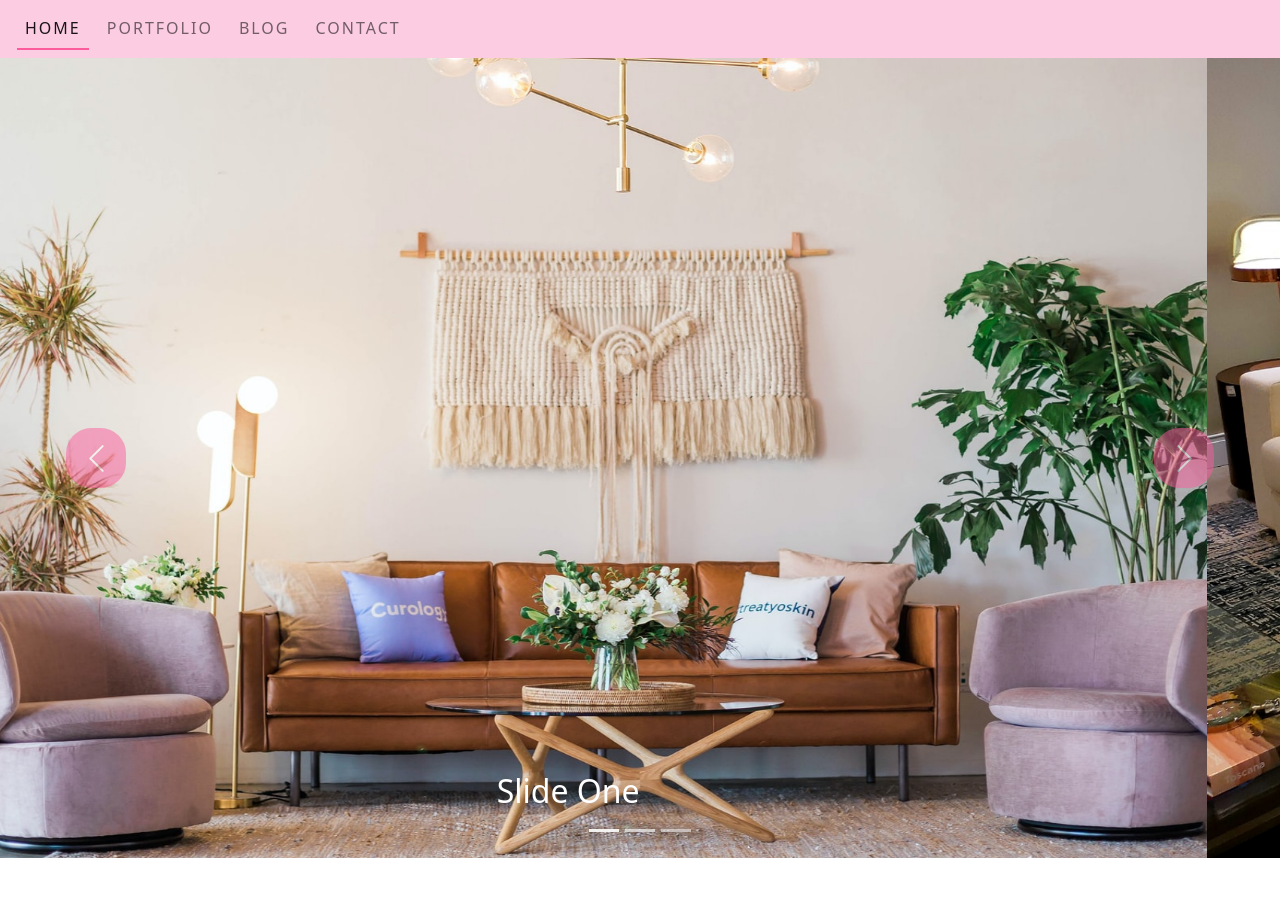
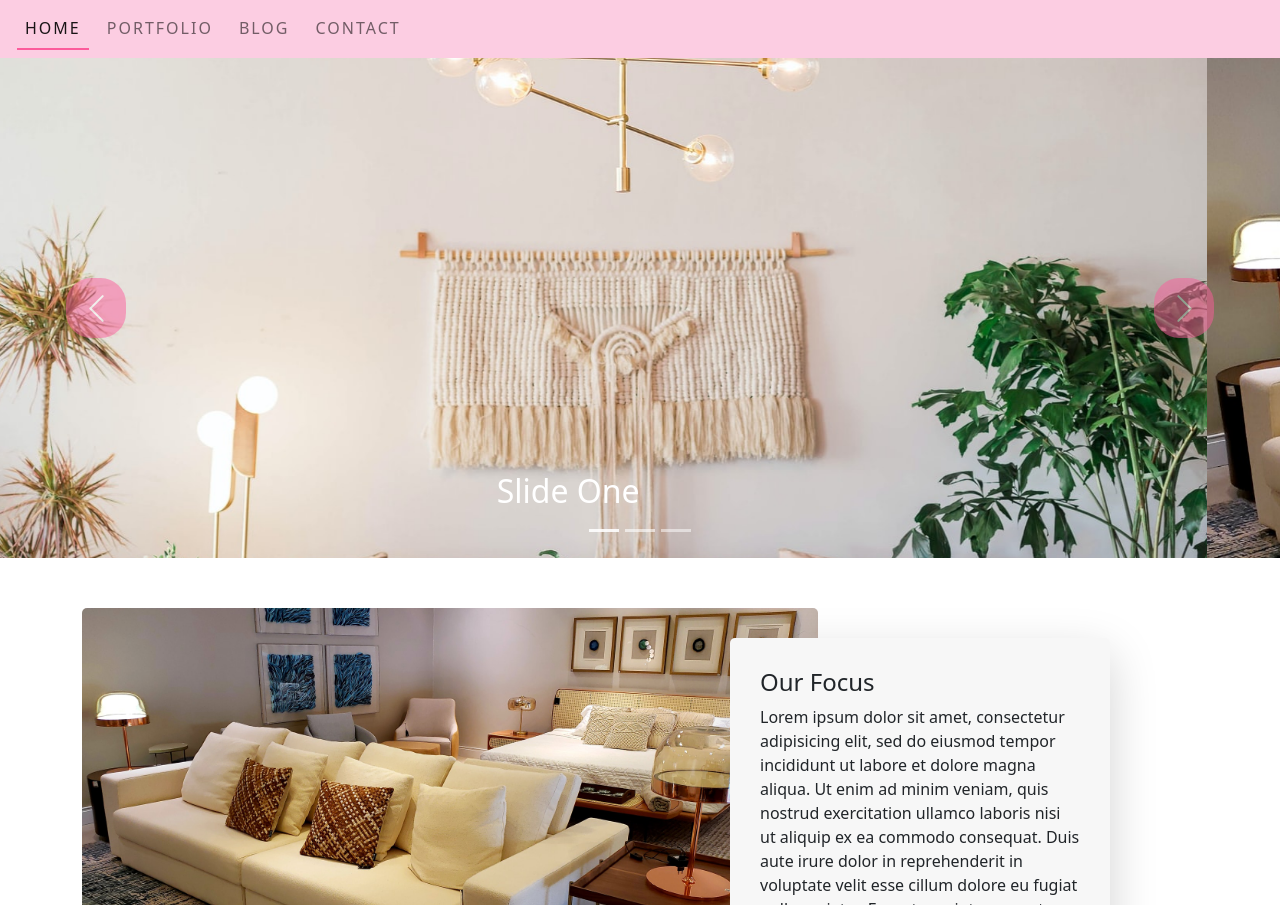
Before and after one commit to chn7/homeDecor, a plain HTML site: page index.html in a window 1280 px wide. Shown: the top 905 px of the page. Drawn offline with Linux system fonts and the light colour scheme.

Commit message:
preparing banner

```diff
--- a/index.html
+++ b/index.html
@@ -48,19 +48,19 @@
 			  </ol>
 			  <div class="carousel-inner">
 			    	<div class="carousel-item active">
-					      <img src="images/banner1a.jpg" class="d-block w-80 " alt="...">
+					      <img src="images/banner1a.jpg" class=" img-fluid" alt="...">
 					      <div class="carousel-caption">
 					      		<h2>Slide One</h2>
 					      </div>
 			    	</div>
 			    	<div class="carousel-item">
-					      <img src="images/banner2a.jpg" class="d-block w-80 " alt="...">
+					      <img src="images/banner2a.jpg" class=" img-fluid" alt="...">
 					      <div class="carousel-caption">
 					      		<h2>Slide Two</h2>
 					      </div>
 			    	</div>
 			    	<div class="carousel-item">
-					      <img src="images/banner3a.jpg" class="d-block w-80 " alt="...">
+					      <img src="images/banner3a.jpg" class=" img-fluid" alt="...">
 					      <div class="carousel-caption">
 					      		<h2>Slide Three</h2>
 					      </div>
@@ -81,7 +81,7 @@
 	<div class="container somesection">
   		<div class="row">
 			<div class="col-lg-8 col-md-12 w-lg-75">
-				<img src="images/banner2a.jpg" class="img-fluid">
+				<img src="images/banner2a.jpg" class="img-fluid" style="border-radius: 5px;">
 			</div>
 			<div class="col-lg-4 shadow-lg overlay-text">
 	    		<h4>Our Focus</h4>
@@ -95,7 +95,6 @@
     </div>
 
 
-
 <script type="text/javascript" src="bootstrap/js/bootstrap.bundle.min.js"></script>
 </body>
 </html>
--- a/style.css
+++ b/style.css
@@ -109,12 +109,37 @@
 
 /****** ****** ****** ******/
 
+/* Fixing image size for carousel within banner */
 
-.carousel-inner .carousel-item img{
-	/*width: 80%;*/
-	height: 500px;
+@media (min-width: 750px){
+	div.carousel-inner div.carousel-item {
+		max-height: 500px;
+	}
 }
 
+@media (min-width: 992px){
+	div.carousel-inner div.carousel-item {
+		max-height: 500px;
+	}
+}
+
+@media (max-width: 750px){
+	div.carousel-inner div.carousel-item {
+		max-height: 300px;
+	}
+}
+
+@media (max-width: 700px){
+	div.carousel-inner div.carousel-item {
+		max-height: 340px;
+	}
+}
+
+@media (min-width: 1100px){
+	div.carousel-inner div.carousel-item {
+		max-height: 500px;
+	}
+}
 
 /* End Banner */
 
@@ -122,7 +147,6 @@
 
 
 /************ Our Foucs ************/
-
 
 .somesection {
 	margin-top:50px!important;
@@ -136,7 +160,7 @@
 	    margin-top: 30px;
 	    max-height: 370px;
 	    padding: 30px;
-	    border-radius: 20px;
+	    border-radius: 5px;
 	}
 }
 
@@ -158,4 +182,6 @@
 	}
 }
 
+
+
 /*****************************************************************************************************/
```
